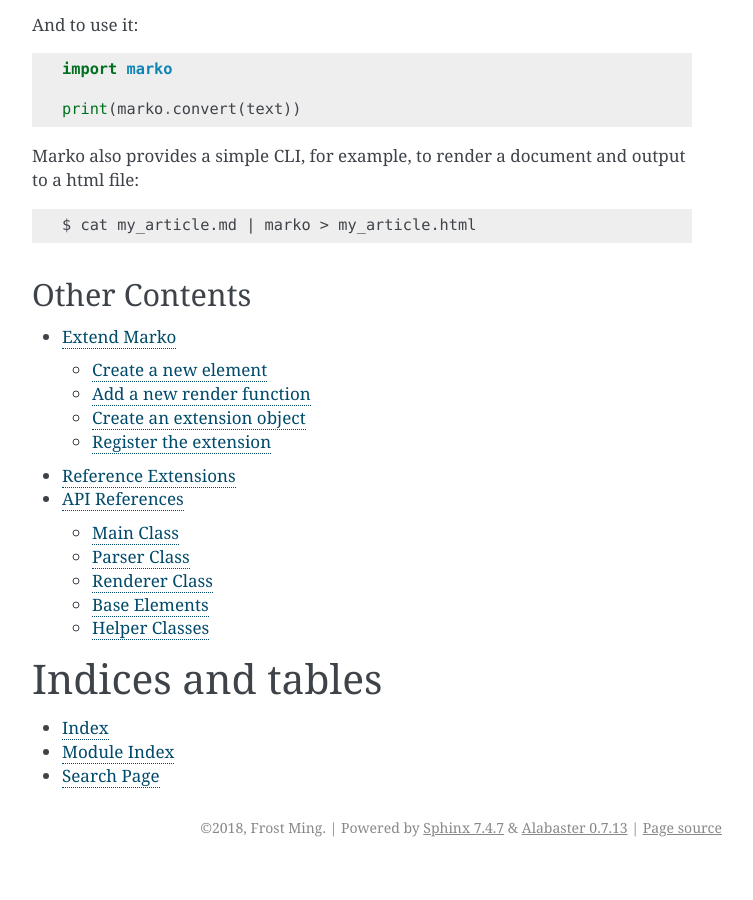
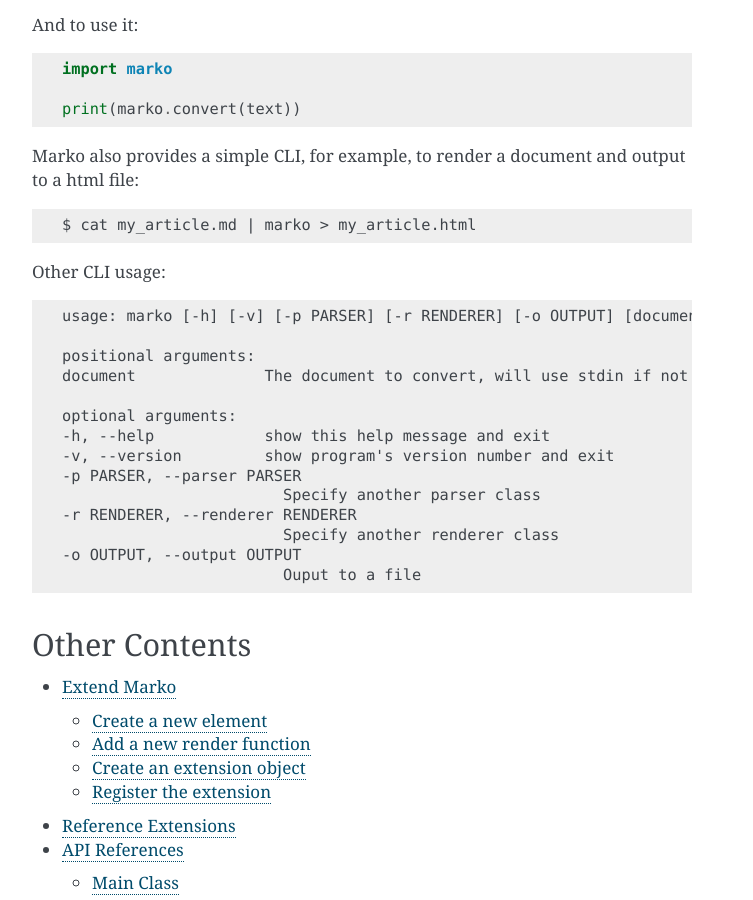
Before and after one commit to frostming/marko, a Sphinx documentation site: the page built from docs/index.rst, in a window 1280 px wide and 900 px high, scrolled down 842 px. Shown: the whole window, without its empty margins (388-1141 px from the left). Built offline with Sphinx 7.4.7, drawn with Linux system fonts in a browser that asks for light colours; before the commit the page ends 1709 px from its top, so only the background shows below that.

Commit message:
improve cli

```diff
--- a/docs/index.rst
+++ b/docs/index.rst
@@ -52,6 +52,23 @@
 
     $ cat my_article.md | marko > my_article.html
 
+Other CLI usage::
+
+    usage: marko [-h] [-v] [-p PARSER] [-r RENDERER] [-o OUTPUT] [document]
+
+    positional arguments:
+    document              The document to convert, will use stdin if not given.
+
+    optional arguments:
+    -h, --help            show this help message and exit
+    -v, --version         show program's version number and exit
+    -p PARSER, --parser PARSER
+                            Specify another parser class
+    -r RENDERER, --renderer RENDERER
+                            Specify another renderer class
+    -o OUTPUT, --output OUTPUT
+                            Ouput to a file
+
 Other Contents
 --------------
 
```
Also changed, not shown: CHANGELOG.md (+1 -0 lines), 1 other file.
